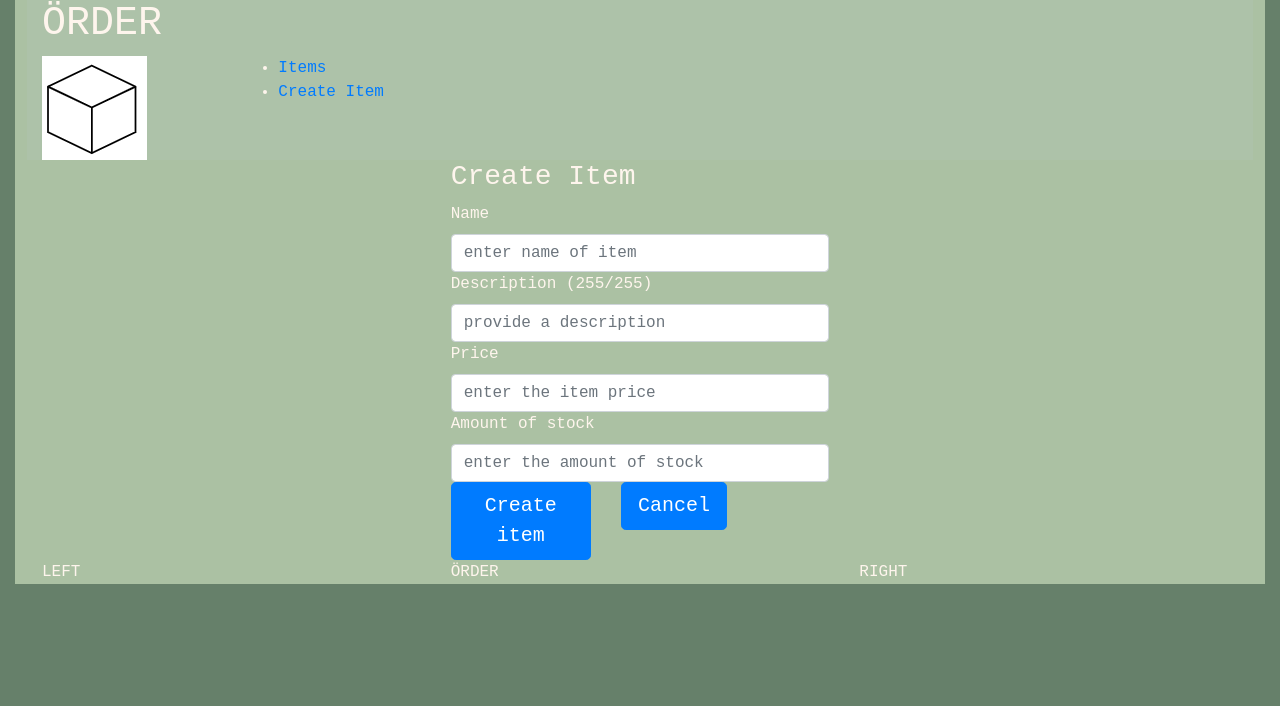
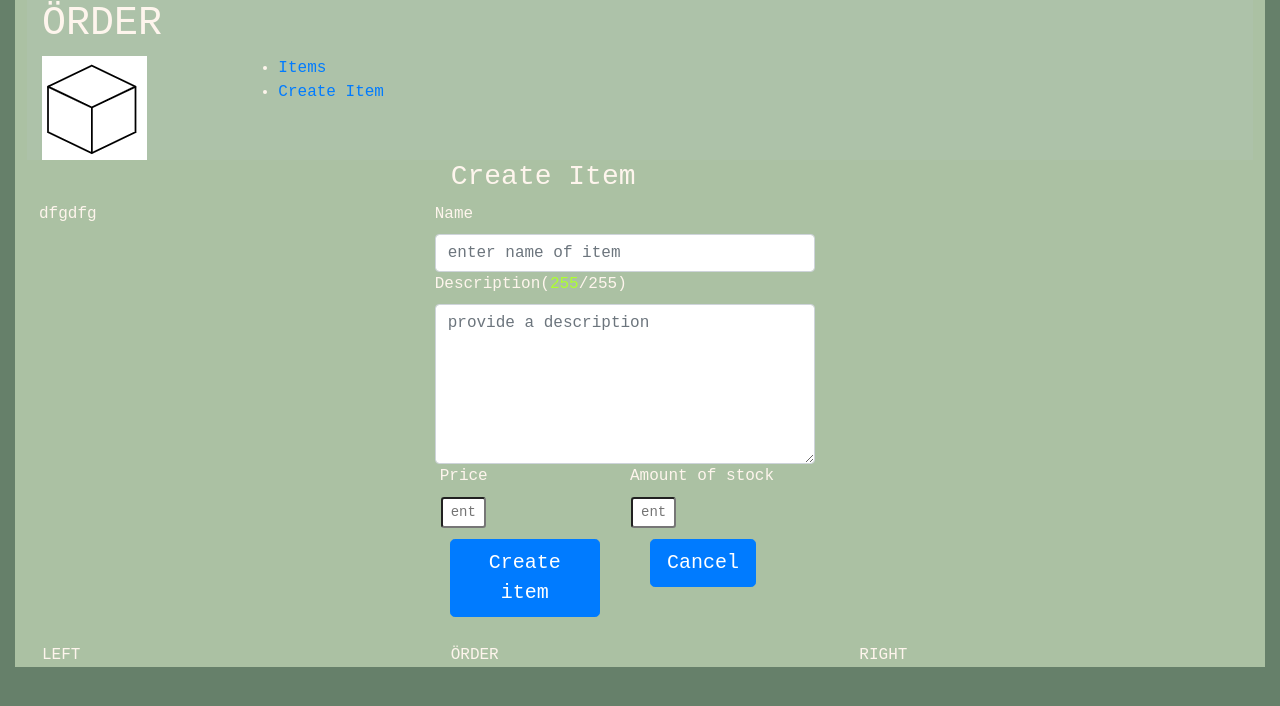
Before and after one commit to jrnsmisrt/myOrderFrontendProject, an Angular app: page /create-item in a window 1280 px wide. Shown: the top 706 px of the page. Built offline with nearby package versions, Linux system fonts and the light colour scheme.

Commit message:
finished story 3&4

```diff
--- a/src/app/character-counter/character-counter.component.ts
+++ b/src/app/character-counter/character-counter.component.ts
@@ -3,38 +3,38 @@ import {Component, OnInit} from '@angular/core';
 @Component({
   selector: 'app-character-counter',
   templateUrl: './character-counter.component.html',
-  styleUrls: ['./character-counter.component.css']
+  styleUrls: ['./character-counter.component.css'],
+
 })
 export class CharacterCounterComponent implements OnInit {
-  maxLengthDescription: number;
+  maxLengthCharacters: number;
   counter: number;
 
+
   constructor() {
-    this.maxLengthDescription = 255;
-    this.counter = this.maxLengthDescription;
+    this.maxLengthCharacters = 255;
+    this.counter = this.maxLengthCharacters;
+
   }
 
   ngOnInit(): void {
   }
 
   setmaxLengthDescription(maxLength: number) {
-    this.maxLengthDescription = maxLength;
+    this.maxLengthCharacters = maxLength;
   }
 
   countCharactersLeft(input: string): number {
-
     if (input != null) {
-
-      if (this.counter>0) {
-        this.counter = (this.maxLengthDescription - input.length);
-        return this.counter;
-
-      } else {
-        return 0
+      if (input.length < this.maxLengthCharacters) {
+        if (this.counter > 0) {
+          this.counter = (this.maxLengthCharacters - input.length);
+          return this.counter;
+        }
       }
-    } else {
-      return this.maxLengthDescription;
+      return 0
     }
+    return this.maxLengthCharacters;
 
   }
 }
--- a/src/app/create-item/create-item.component.css
+++ b/src/app/create-item/create-item.component.css
@@ -0,0 +1,20 @@
+
+#itemdescription{
+  height: 10em;
+  text-align: left;
+
+
+}
+
+#itemprice{
+  width: 25%;
+  margin: 1px;
+
+}
+#itemstockamount{
+  width: 25%;
+  margin: 1px;
+}
+.createitembutton{
+  margin: 10px;
+}
--- a/src/app/create-item/create-item.component.html
+++ b/src/app/create-item/create-item.component.html
@@ -10,47 +10,95 @@
     </div>
   </div>
   <div class="row">
-    <div class="container-fluid">
+
     <div class="row">
       <div class="col">
-
+        dfgdfg
       </div>
       <div class="col">
+        <div class="form-group">
+          <form [formGroup]="createItemForm" (ngSubmit)="onSubmit()">
+            <div class="form-row">
 
-          <form [formGroup]="createItemForm" (ngSubmit)="onSubmit()">
               <label for="itemname">Name</label>
               <input id="itemname"
                      formControlName="name"
                      class="form-control"
                      placeholder="enter name of item"
-                   type="text">
-            <label for="itemdescription">Description</label> ({{countCharacters()}}/255)
-            <input id="itemdescription"
+                     type="text" required>
+              <div
+                *ngIf="getFormAttribute('name').invalid && (getFormAttribute('description').dirty||getFormAttribute('description').touched)">
+                <small *ngIf="getFormAttribute('name').errors?.['required']" [style.color]="'red'">
+                  A name is required.
+                </small>
+                <small *ngIf="getFormAttribute('name').errors?.['minlength']" [style.color]="'red'">
+                  A name should at least have 2 characters.
+                </small>
+              </div>
+            </div>
+            <div class="form-row">
+              <label for="itemdescription">Description</label>
+              (
+              <div id="charactercounter" [style.color]="countColor()? 'greenyellow':'red'">{{countCharacters()}}</div>
+              /255)
+              <textarea id="itemdescription"
                      formControlName="description"
                      class="form-control"
                      placeholder="provide a description"
-                   type="text">
+                        type="text"></textarea>
+              <div
+                *ngIf="getFormAttribute('description').invalid && (getFormAttribute('description').dirty||getFormAttribute('description').touched)">
+                <small *ngIf="getFormAttribute('description').errors?.['maxlength']" [style.color]="'red'">
+                  Maximum of characters exceeded.
+                </small>
+              </div>
+            </div>
 
-            <label for="itemprice">Price</label>
+            <div class="form-row">
+              <div class="col">
+                <label for="itemprice">Price</label><br>
                 <input id="itemprice"
                        formControlName="price"
-                   class="form-control"
+                       class="form-control-sm"
                        placeholder="enter the item price"
                        type="text">
-            <label for="itemstockamount">Amount of stock</label>
+                <div
+                  *ngIf="getFormAttribute('price').invalid && (getFormAttribute('price').dirty||getFormAttribute('price').touched)">
+                  <small *ngIf="getFormAttribute('price').errors?.['required']" [style.color]="'red'">
+                    A price is required.
+                  </small>
+                  <small *ngIf="getFormAttribute('price').errors?.['min']" [style.color]="'red'">
+                    Minimum price should at least be 0.
+                  </small>
+                </div>
+              </div>
+
+              <div class="col">
+                <label for="itemstockamount">Amount of stock</label><br>
                 <input id="itemstockamount"
                        formControlName="amountOfStock"
-                   class="form-control"
+                       class="form-control-sm"
                        placeholder="enter the amount of stock"
-                   type="text">
+                       type="text" required>
+                <div
+                  *ngIf="getFormAttribute('amountOfStock').invalid && (getFormAttribute('amountOfStock').dirty||getFormAttribute('amountOfStock').touched)">
+                  <small *ngIf="getFormAttribute('amountOfStock').errors?.['required']" [style.color]="'red'">
+                    An amount of stock is required.
+                  </small>
+                  <small *ngIf="getFormAttribute('amountOfStock').errors?.['min']" [style.color]="'red'">
+                    Minimum stock should be 0 or more.
+                  </small>
+                </div>
+              </div>
+            </div>
             <div class="row">
-              <div class="col-sm-5">
-                <button class="btn btn-primary btn-lg pull-left" type="submit">
+              <div class="col">
+                <button class="btn btn-primary btn-lg pull-left createitembutton" type="submit">
                   Create item
                 </button>
               </div>
-              <div class="col-sm-5">
-                <button class="btn btn-primary btn-lg pull-right" type="reset" (click)="onReset()">
+              <div class="col">
+                <button class="btn btn-primary btn-lg pull-right createitembutton" type="reset" (click)="onReset()">
                   Cancel
                 </button>
               </div>
@@ -58,12 +106,12 @@
           </form>
         </div>
 
-        <div class="col">
 
       </div>
-
+      <div class="col">
 
       </div>
     </div>
   </div>
+
 </div>
--- a/src/app/create-item/create-item.component.ts
+++ b/src/app/create-item/create-item.component.ts
@@ -13,15 +13,29 @@ import {CharacterCounterComponent} from "../character-counter/character-counter.
 export class CreateItemComponent implements OnInit {
   createItemForm = this.formBuilder.group({
 
-    name: '',
+    name: new FormControl('',[
+      Validators.required,
+      Validators.minLength(2),
+      Validators.maxLength(50),
+    ]),
     description: new FormControl('',[
-      Validators.required,
+
       Validators.maxLength(255),
     ]),
-    price: '',
-    amountOfStock: '',
+    price: new FormControl('',[
+      Validators.required,
+      Validators.min(0),
+      ]),
+    amountOfStock: new FormControl('',[
+      Validators.required,
+      Validators.min(0),
+    ])
 
   });
+
+  counterColor: string = 'greenyellow';
+
+  validatorErrorMessage: string;
 
 
   constructor(private itemService: ItemService,
@@ -29,6 +43,7 @@ export class CreateItemComponent implements OnInit {
               private route: ActivatedRoute,
               private router: Router,
               public characterCounter: CharacterCounterComponent) {
+    this.validatorErrorMessage = '';
 
   }
 
@@ -51,6 +66,33 @@ export class CreateItemComponent implements OnInit {
 
   countCharacters(): number {
     let input = this.createItemForm.get('description')?.value;
+    if(input.length===0) this.counterColor="red";
     return this.characterCounter.countCharactersLeft(input);
   }
+
+  countColor():boolean{
+    if(this.countCharacters()>0){
+      return true;
+    }
+    return false;
+  }
+
+  getFormAttribute(attribute: string): any{
+    return this.createItemForm.get(`${attribute}`);
+  }
+
+  getErrorMessageForValidation(formAttribute: string): string{
+    let attribute=this.getFormAttribute(formAttribute);
+    let error = attribute.errors.error;
+
+
+    switch(error){
+      case 'maxLength': this.validatorErrorMessage = `You have exceeded the maximum allowed characters (${this.characterCounter.maxLengthCharacters})`; break;
+      case 'required': this.validatorErrorMessage = `input field is required`; break;
+      case 'min' : this.validatorErrorMessage = 'Value must be bigger than or equal to 0'; break;
+
+    }
+
+    return this.validatorErrorMessage;
+  }
 }
```
Lines whose indentation alone changed are shown as unchanged.
